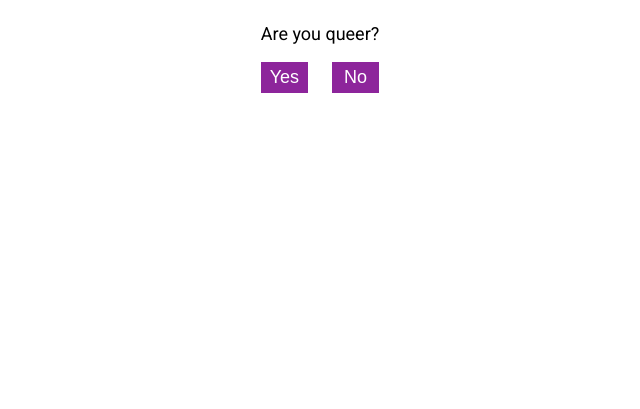
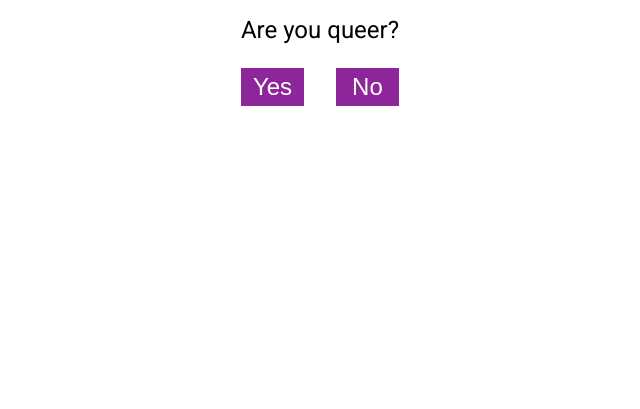
Before and after one commit to TartanLlama/queer_terminology, a plain HTML site: page index.html in a window 1280 px wide. Shown: the part 391-800 px from the top of the page, without its empty margins (320-960 px from the left). Drawn offline with Linux system fonts and the light colour scheme.

Commit message:
Increase font size

```diff
--- a/index.html
+++ b/index.html
@@ -23,12 +23,15 @@
       height: 100%;
   }
   #question {
-      font-size: large;
+      font-size: x-large;
+  }
+  h1 {
+      font-size: xx-large;
   }
   button {
     background: #8d259b;
     border: none;
-    font-size: large;
+    font-size: x-large;
     color: white;
     padding: 5px;
     width: 40%;
```
